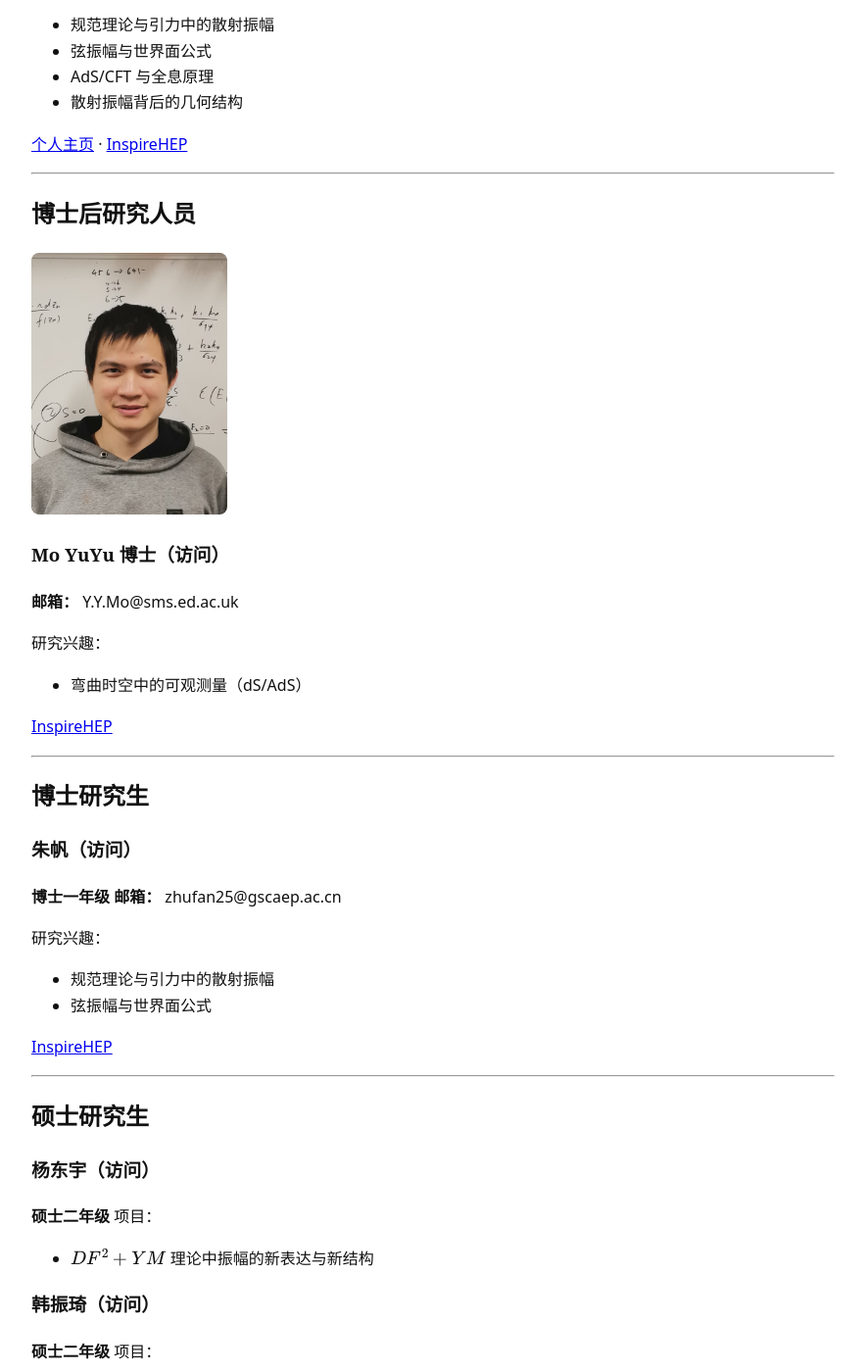
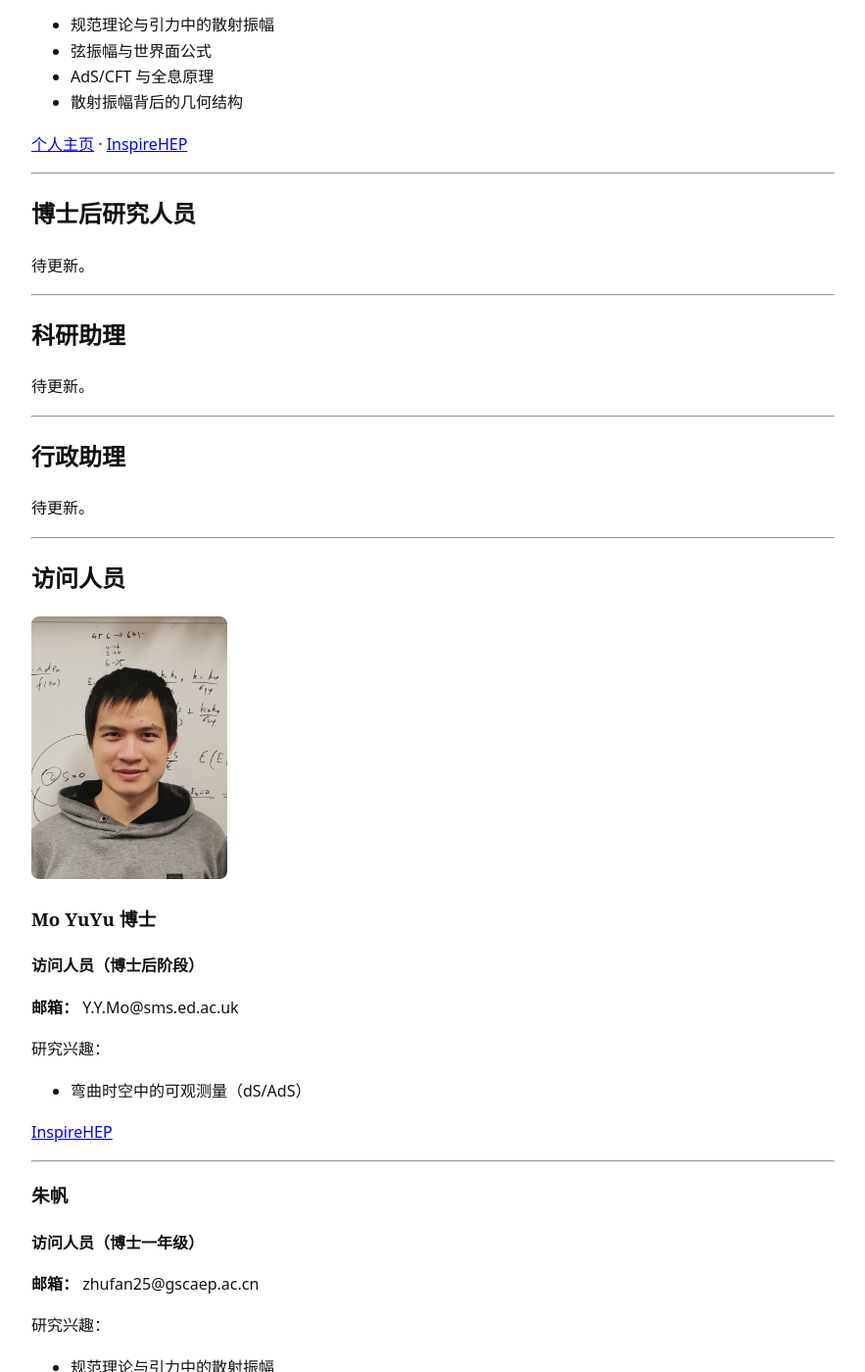
Before and after one commit to QuantumQ1/quantumq1.github.io, a Jekyll site: the page built from members-cn.md, in a window 1280 px wide and 1400 px high, scrolled down 789 px. Shown: the whole window at 98% size, without its empty margins (198-1081 px from the left). Built offline with Jekyll 4.4.1, drawn with Linux system fonts in a browser that asks for light colours; some of the changed text lies outside the part shown.

Commit message:
Reorganize member categories

```diff
--- a/members-cn.md
+++ b/members-cn.md
@@ -35,9 +35,29 @@ en_url: /members/
 
 ## 博士后研究人员
 
+待更新。
+
+---
+
+## 科研助理
+
+待更新。
+
+---
+
+## 行政助理
+
+待更新。
+
+---
+
+## 访问人员
+
 <img src="/assets/img/members/yym.jpg" alt="Dr. YuYu Mo photo" width="200" style="border-radius: 8px;">
 
-### Mo YuYu 博士（访问）
+### Mo YuYu 博士
+
+**访问人员（博士后阶段）**
 
 **邮箱：** Y.Y.Mo@sms.ed.ac.uk
 
@@ -49,11 +69,10 @@ en_url: /members/
 
 ---
 
-## 博士研究生
+### 朱帆
 
-### 朱帆（访问）
+**访问人员（博士一年级）**
 
-**博士一年级**
 **邮箱：** zhufan25@gscaep.ac.cn
 
 研究兴趣：
@@ -65,18 +84,18 @@ en_url: /members/
 
 ---
 
-## 硕士研究生
+### 杨东宇
 
-### 杨东宇（访问）
+**访问人员（硕士二年级）**
 
-**硕士二年级**
 项目：
 
 - $DF^2+YM$ 理论中振幅的新表达与新结构
 
-### 韩振琦（访问）
+### 韩振琦
 
-**硕士二年级**
+**访问人员（硕士二年级）**
+
 项目：
 
 - NLSM 理论中振幅的新表示
```
Also changed, not shown: members.md (+31 -9 lines).
